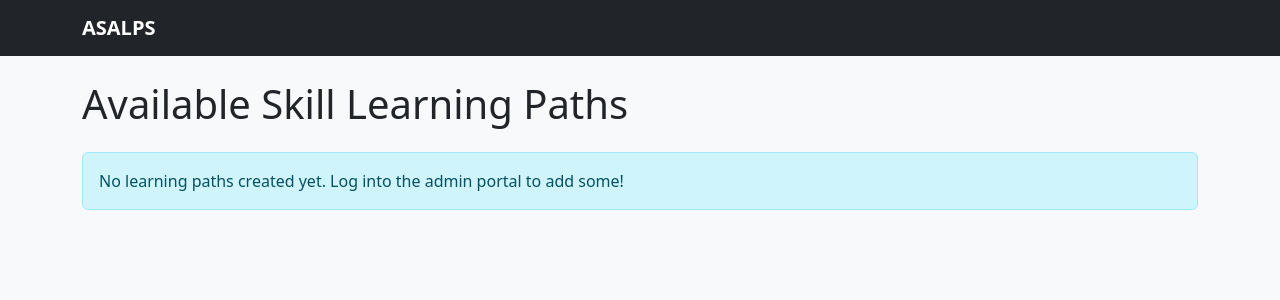
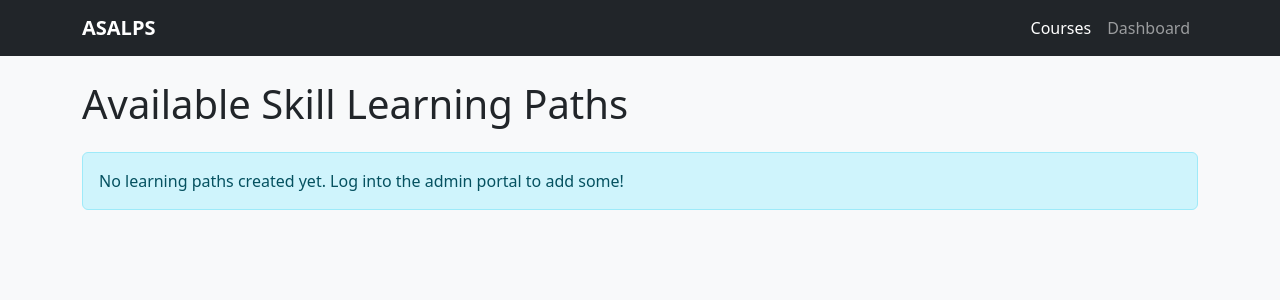
Before and after one commit to tnuislostq/ASALPS.app, a Django app: page / in a window 1280 px wide. Shown: the top 300 px of the page. Run offline with Django 5.2, Linux system fonts and the light colour scheme; data that the repository does not hold is empty; parts of the project's set-up code (start-up, migrations or seed data) failed here and were passed over.

Commit message:
Add active navigation bar links between Courses and Dashboard

```diff
--- a/courses/templates/courses/course_list.html
+++ b/courses/templates/courses/course_list.html
@@ -9,10 +9,14 @@
 </head>
 <body class="bg-light">
     <nav class="navbar navbar-expand-lg navbar-dark bg-dark mb-4">
-        <div class="container">
-            <a class="navbar-brand fw-bold" href="#">ASALPS</a>
+    <div class="container">
+        <a class="navbar-brand fw-bold" href="{% url 'course_list' %}">ASALPS</a>
+        <div class="navbar-nav">
+            <a class="nav-link active" href="{% url 'course_list' %}">Courses</a>
+            <a class="nav-link" href="{% url 'dashboard_index' %}">Dashboard</a>
         </div>
-    </nav>
+    </div>
+</nav>
 
     <div class="container">
         <h1 class="mb-4">Available Skill Learning Paths</h1>
--- a/dashboard/templates/dashboard/index.html
+++ b/dashboard/templates/dashboard/index.html
@@ -11,11 +11,11 @@
     <div class="container">
         <a class="navbar-brand fw-bold" href="{% url 'course_list' %}">ASALPS</a>
         <div class="navbar-nav">
+            <a class="nav-link" href="{% url 'course_list' %}">Courses</a>
             <a class="nav-link active" href="{% url 'dashboard_index' %}">Dashboard</a>
         </div>
     </div>
 </nav>
-
     <div class="container">
         <h1 class="mb-4">Learning Analytics & Skill Audit</h1>
 
```
Lines whose indentation alone changed are shown as unchanged.
